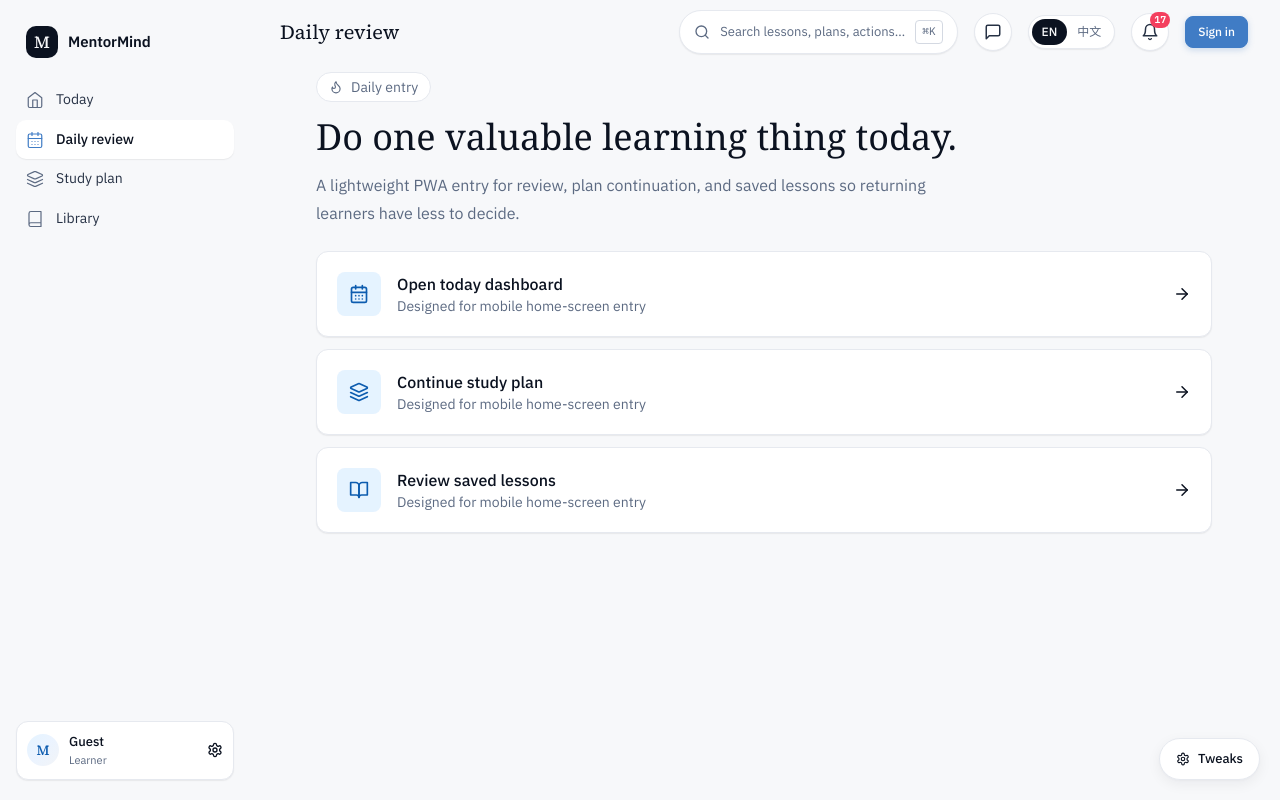
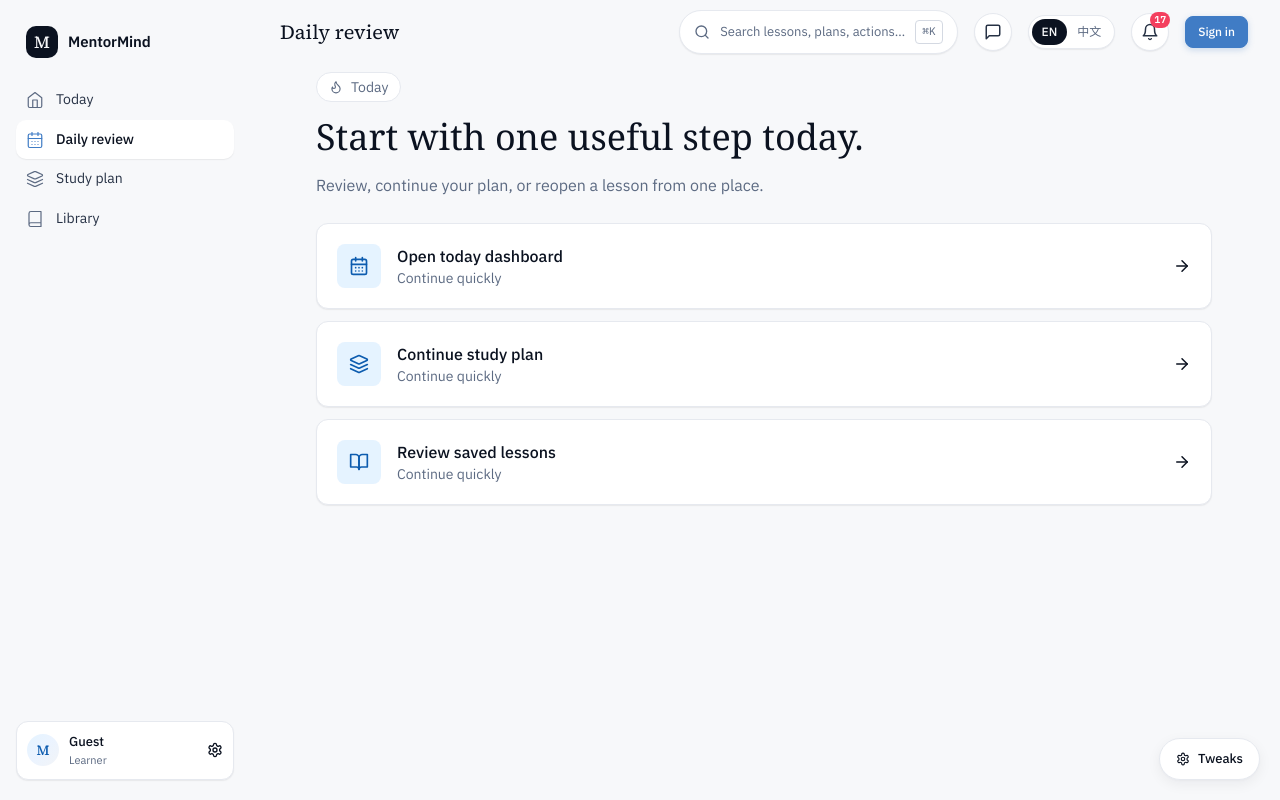
Before and after one commit to LQ458/mentormind, a Next.js app in the folder web/: page /today in a window 1280 px wide. Built offline with nearby package versions, Linux system fonts and the light colour scheme.

Commit message:
copy: simplify install and offline messaging

```diff
--- a/web/app/components/PWAClient.tsx
+++ b/web/app/components/PWAClient.tsx
@@ -64,10 +64,10 @@ export default function PWAClient() {
   }, [])
 
   const installText = useMemo(() => ({
-    title: zh ? '添加到主屏幕' : 'Add to Home Screen',
+    title: zh ? '添加到桌面，方便下次打开' : 'Add shortcut for next time',
     install: zh ? '添加' : 'Add',
     later: zh ? '稍后' : 'Later',
-    offline: zh ? '当前离线。已缓存页面可继续打开，生成与保存需联网。' : 'Offline. Cached pages can reopen; generation and saving need a connection.',
+    offline: zh ? '已离线。联网后可继续生成和保存。' : 'You are offline. Connect to continue generating and saving.',
   }), [zh])
 
   const dismissInstall = () => {
--- a/web/app/today/page.tsx
+++ b/web/app/today/page.tsx
@@ -34,15 +34,15 @@ export default function TodayPage() {
       <section className="mb-6">
         <div className="mb-3 inline-flex items-center gap-2 rounded-full border border-[var(--line)] bg-[var(--surface)] px-3 py-1 text-sm text-[var(--ink-muted)]">
           <Flame size={14} />
-          {zh ? '每日入口' : 'Daily entry'}
+          {zh ? '今日' : 'Today'}
         </div>
         <h1 className="font-serif text-4xl font-normal leading-tight text-[var(--ink)]">
-          {zh ? '今天只完成一件最有价值的事。' : 'Do one valuable learning thing today.'}
+          {zh ? '今天先完成一件重要的事。' : 'Start with one useful step today.'}
         </h1>
         <p className="mt-3 max-w-2xl text-base leading-7 text-[var(--ink-muted)]">
           {zh
-            ? '这里是 PWA 和移动端的轻入口：复习、继续计划、打开最近课程，减少第一次进入时的选择负担。'
-            : 'A lightweight PWA entry for review, plan continuation, and saved lessons so returning learners have less to decide.'}
+            ? '复习、继续计划、打开课程，都从这里开始。'
+            : 'Review, continue your plan, or reopen a lesson from one place.'}
         </p>
       </section>
 
@@ -61,7 +61,7 @@ export default function TodayPage() {
               <div className="min-w-0 flex-1">
                 <div className="text-base font-medium">{zh ? action.zh : action.en}</div>
                 <div className="text-sm text-[var(--ink-muted)]">
-                  {zh ? '适合手机桌面快捷入口' : 'Designed for mobile home-screen entry'}
+                  {zh ? '快速继续学习' : 'Continue quickly'}
                 </div>
               </div>
               <ArrowRight size={18} />
```
Also changed, not shown: web/public/offline.html (+4 -4 lines).
